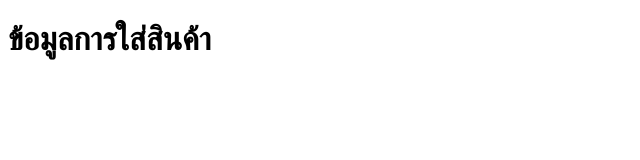
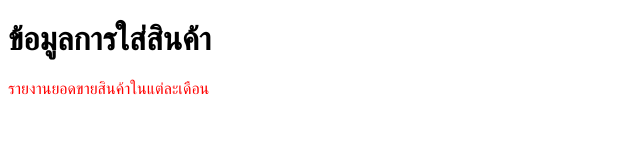
Before and after one commit to NamthipGH/namthip-project, a plain HTML site: page index.html in a window 1280 px wide. Shown: the whole page, without its empty margins (0-640 px from the left). Drawn offline with Linux system fonts and the light colour scheme.

Commit message:
add report sale

```diff
--- a/index.html
+++ b/index.html
@@ -2,10 +2,18 @@
 <html lang="en">
 <head>
     <meta charset="UTF-8">
+    <meta http-equiv="X-UA-Compatible" content ="IE=edge">
     <meta name="viewport" content="width=<device-width>, initial-scale=1.0">
     <title>Document</title>
+    <style>
+        p{
+            color: red;
+
+        }
+    </style>
 </head>
 <body>
     <h1>ข้อมูลการใส่สินค้า</h1>
+    <p>รายงานยอดขายสินค้าในแต่ละเดือน</p>
 </body>
 </html>
```
